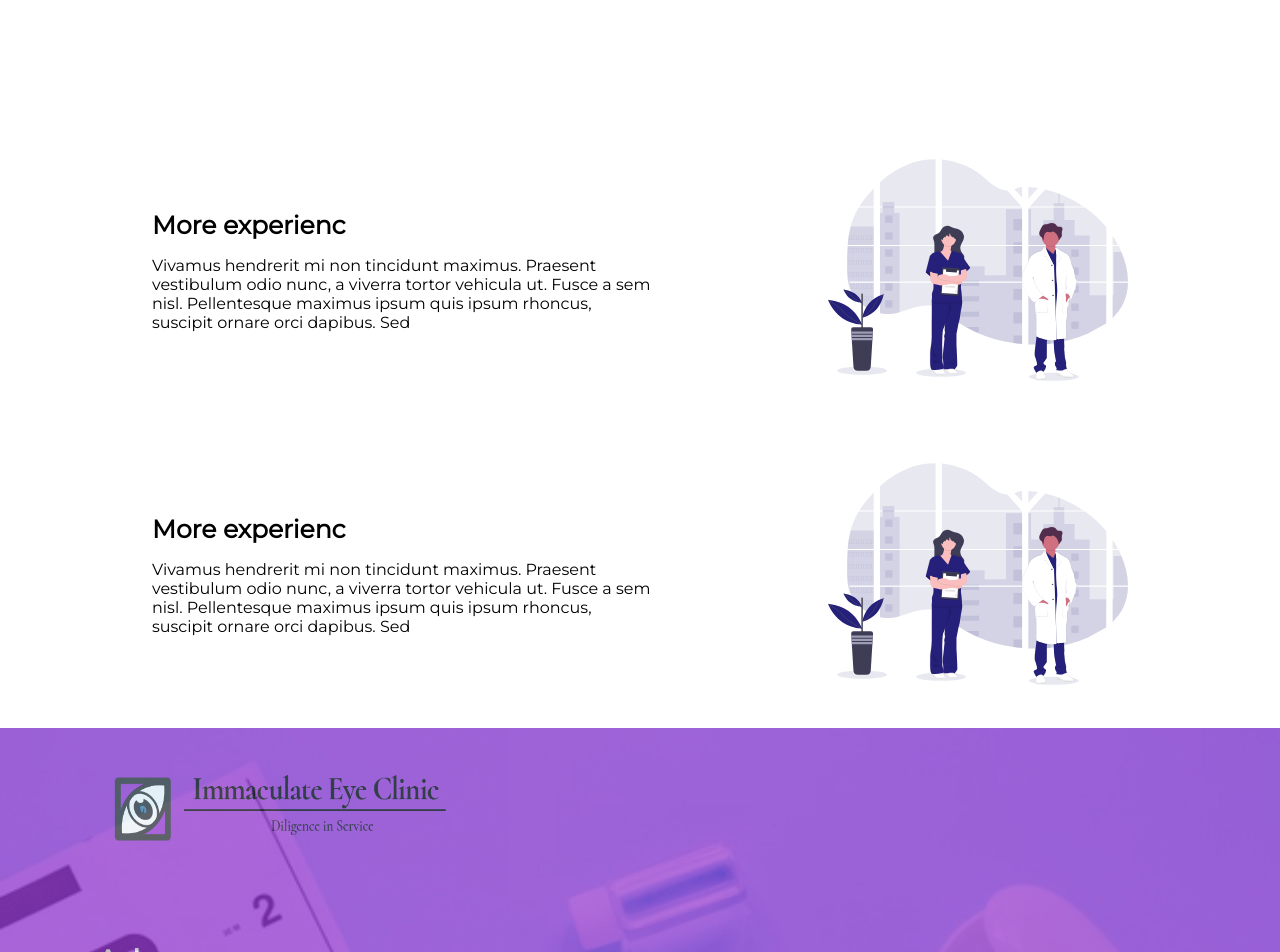
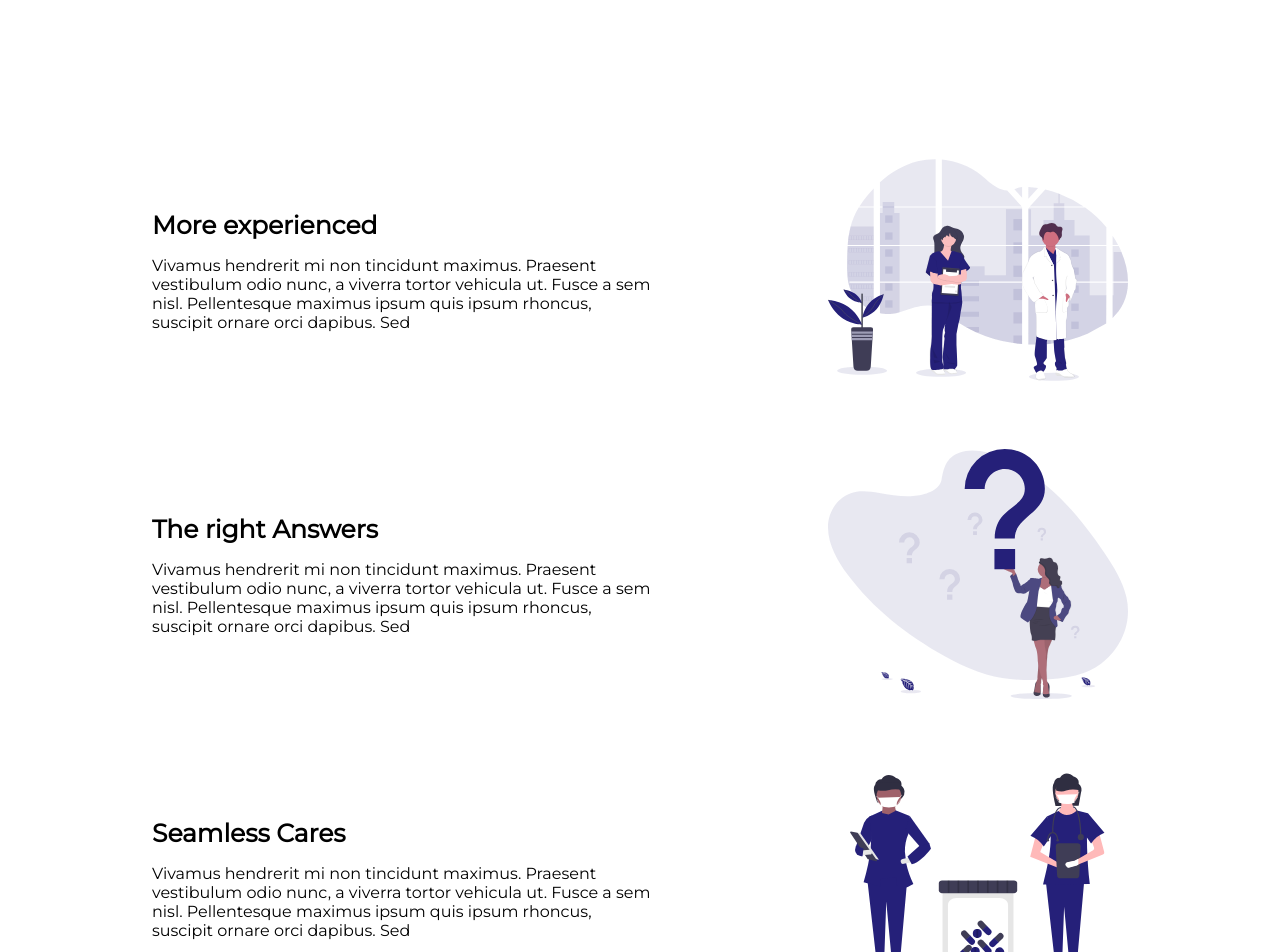
Before and after one commit to Immaculate-Eye-Clinic/Imaculate-front-end, a React (Create React App) app: page / in a window 1280 px wide. Shown: the part 1880-2832 px from the top of the page. Built offline with nearby package versions, Linux system fonts and the light colour scheme; a web font is replaced by a local one.

Commit message:
finish up design

```diff
--- /dev/null
+++ b/src/components/modules/why_us/data.js
@@ -0,0 +1,28 @@
+const Data = [
+    {
+        id: '1',
+        imgUrl:'/asset/img/experience.svg',
+        title:'More experienced',
+        text: 'Vivamus hendrerit mi non tincidunt maximus. Praesent vestibulum odio nunc, a viverra tortor vehicula ut. Fusce a sem nisl. Pellentesque maximus ipsum quis ipsum rhoncus, suscipit ornare orci dapibus. Sed'
+    },
+    {
+        id: '2',
+        imgUrl:'/asset/img/answer.svg',
+        title:'The right Answers',
+        text: 'Vivamus hendrerit mi non tincidunt maximus. Praesent vestibulum odio nunc, a viverra tortor vehicula ut. Fusce a sem nisl. Pellentesque maximus ipsum quis ipsum rhoncus, suscipit ornare orci dapibus. Sed'
+    },
+    {
+        id: '3',
+        imgUrl:'/asset/img/care.svg',
+        title:'Seamless Cares',
+        text: 'Vivamus hendrerit mi non tincidunt maximus. Praesent vestibulum odio nunc, a viverra tortor vehicula ut. Fusce a sem nisl. Pellentesque maximus ipsum quis ipsum rhoncus, suscipit ornare orci dapibus. Sed'
+    },
+    {
+        id: '4',
+        imgUrl:'/asset/img/expertise.svg',
+        title:'Unparalled expertise',
+        text: 'Vivamus hendrerit mi non tincidunt maximus. Praesent vestibulum odio nunc, a viverra tortor vehicula ut. Fusce a sem nisl. Pellentesque maximus ipsum quis ipsum rhoncus, suscipit ornare orci dapibus. Sed'
+    },
+]
+
+export default Data;
--- a/src/components/modules/why_us/why_us.js
+++ b/src/components/modules/why_us/why_us.js
@@ -1,37 +1,28 @@
 import React, {Component} from "react";
 import { Container } from "./style"
+import Data from './data'
+
 
 class Slide extends Component {
-    // constructor(props) {
-    //   super(props);
-    //   this.state = {landing: landingData};
-    // }
     render() {
       return(
         <Container>
             <div className="all">
-                <div className="why">
+                {Data.map((why, index) => (
+                    <React.Fragment>
+                        <div className="why" key={why.id}>
                             <div className="text">
-                        <div className="title">More experienc</div>
+                                <div className="title">{why.title}</div>
                                 <p>
-                        Vivamus hendrerit mi non tincidunt maximus. Praesent vestibulum odio nunc, a viverra tortor vehicula ut. Fusce a sem nisl. Pellentesque maximus ipsum quis ipsum rhoncus, suscipit ornare orci dapibus. Sed
+                                    {why.text}
                                 </p>
                             </div>
                             <div className="image">
-                        <img src="/asset/img/experience.svg" />
+                                <img src={why.imgUrl} />
                             </div>
                         </div>
-                <div className="why">
-                    <div className="text">
-                        <div className="title">More experienc</div>
-                        <p>
-                        Vivamus hendrerit mi non tincidunt maximus. Praesent vestibulum odio nunc, a viverra tortor vehicula ut. Fusce a sem nisl. Pellentesque maximus ipsum quis ipsum rhoncus, suscipit ornare orci dapibus. Sed
-                        </p>
-                    </div>
-                    <div className="image">
-                        <img src="/asset/img/experience.svg" />
-                    </div>
-                </div>
+                    </React.Fragment>
+                ))}
             </div>
         </Container>
       )
```
Lines whose indentation alone changed are shown as unchanged.
